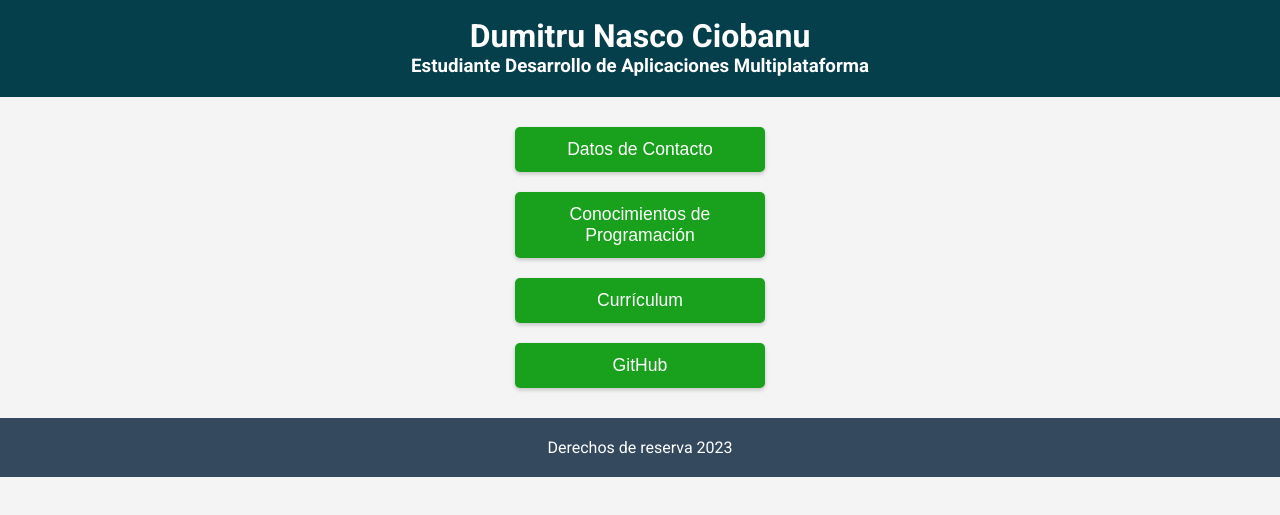
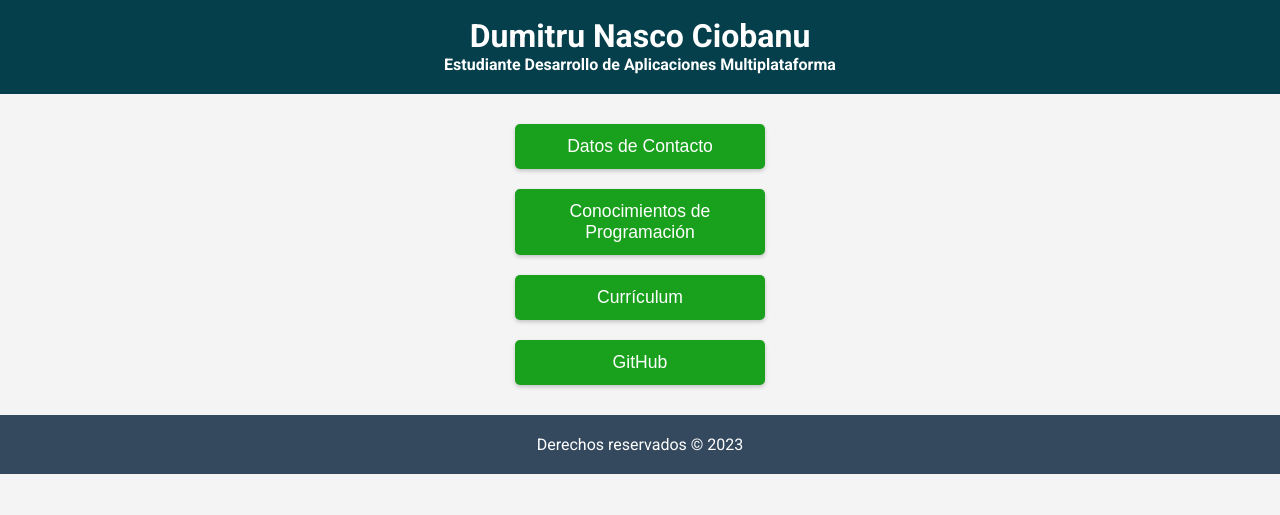
Before and after one commit to DUMITRUNSC/pagina, a plain HTML site: page index.html in a window 1280 px wide. Shown: the part 173-688 px from the top of the page. Drawn offline with Linux system fonts and the light colour scheme.

Commit message:
Ajustes de ventanas de dispositivos

```diff
--- a/index.html
+++ b/index.html
@@ -12,12 +12,11 @@
     <header>
         <div class="profile-container">
             <div class="profile-pic">
-                <!-- La imagen debe ir aquí -->
                 <img src="foto.jpg" alt="Dumitru Nasco Ciobanu">
             </div>
             <div class="profile-info">
                 <h1>Dumitru Nasco Ciobanu</h1>
-                <h3>Estudiante Desarrollo de Aplicaciones Multiplataforma</h3>
+                <h4>Estudiante Desarrollo de Aplicaciones Multiplataforma</h4>
             </div>
         </div>
     </header>
@@ -30,7 +29,7 @@
     </nav>
 
     <footer>
-        <p>Derechos de reserva 2023</p>
+        <p>Derechos reservados © 2023</p>
     </footer>
     <script>
         document.getElementById('contact').addEventListener('click', function () {
```
Also changed, not shown: conocimientos.html (+1 -1 lines), datos.html (+1 -1 lines).
